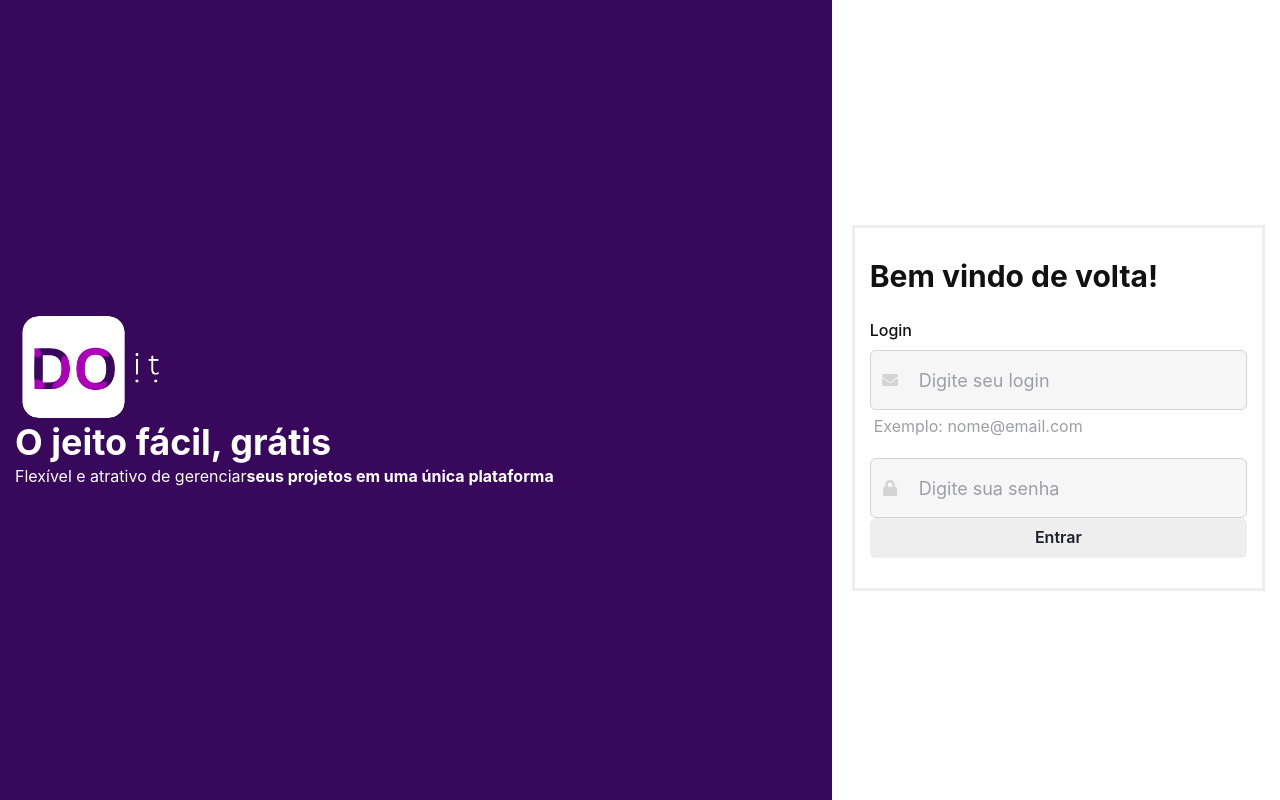
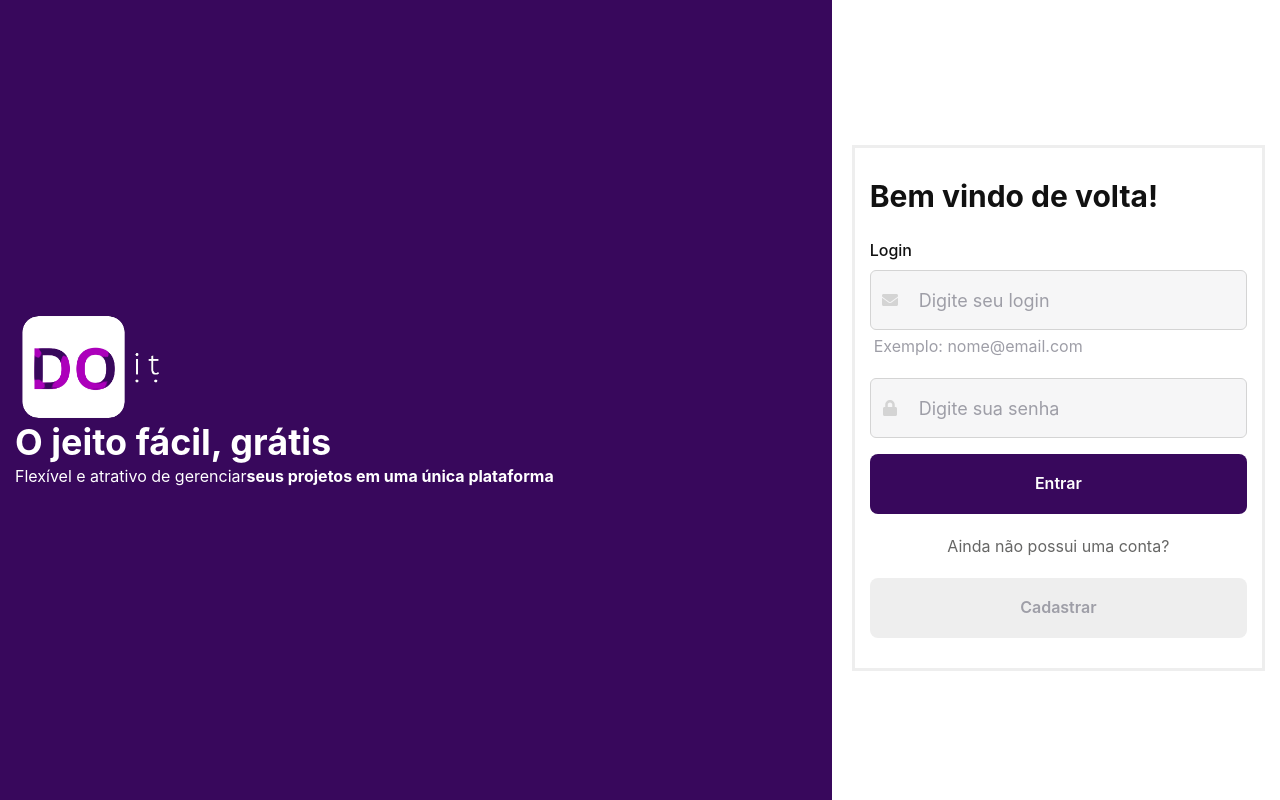
Before and after one commit to kefrenkennedy/do_it_typescrit, a React (Vite) app in the folder APP/: page / in a window 1280 px wide. Built offline with nearby package versions, Linux system fonts and the light colour scheme.

Commit message:
Refactor InputBase component and add loading state to Login page.The commit message describes the changes made to the InputBase component and the addition of a loading state to the Login page

```diff
--- a/APP/src/components/Form/input.tsx
+++ b/APP/src/components/Form/input.tsx
@@ -79,7 +79,7 @@ const InputBase: ForwardRefRenderFunction<HTMLInputElement, InputProps> = (
           name={name}
           bg="gray.50"
           color={inputVariation[variation]}
-          onChangeCaptureValue={(e: any) => setValue(e.currentTarget.value)}
+          onChangeCapture={(e) => setValue(e.currentTarget.value)}
           borderColor={inputVariation[variation]}
           onFocus={handleInputFocus}
           onBlurCapture={handleInputBlur}
--- a/APP/src/pages/Login/index.tsx
+++ b/APP/src/pages/Login/index.tsx
@@ -14,6 +14,7 @@ import LogoSecondary from "../../assets/logo-secondary.png";
 import { Input } from "../../components/Form/input.jsx";
 import * as yup from "yup";
 import { yupResolver } from "@hookform/resolvers/yup";
+import { useState } from "react";
 
 const signInSchema = yup.object().shape({
   email: yup.string().required("Email obrigatório").email("Email inválido"),
@@ -26,6 +27,8 @@ interface SignInData {
 }
 
 export const Login = () => {
+  const [loading, serLoading] = useState(false);
+
   const {
     formState: { errors },
     register,
@@ -95,7 +98,31 @@ export const Login = () => {
               {...register("password")}
             />
           </VStack>
-          <Button type="submit">Entrar</Button>
+          <VStack mt="4" spacing="5">
+            <Button
+              isLoading={loading}
+              bg="purple.800"
+              w="100%"
+              color="white"
+              h="60px"
+              borderRadius="8px"
+              _hover={{ background: "purple.900" }}
+              type="submit"
+            >
+              Entrar
+            </Button>
+            <Text color="gray.400">Ainda não possui uma conta?</Text>
+            <Button
+              bg="gray.100"
+              w="100%"
+              color="gray.300"
+              h="60px"
+              borderRadius="8px"
+              _hover={{ background: "gray.200" }}
+            >
+              Cadastrar
+            </Button>
+          </VStack>
         </Grid>
       </Flex>
     </Flex>
```
